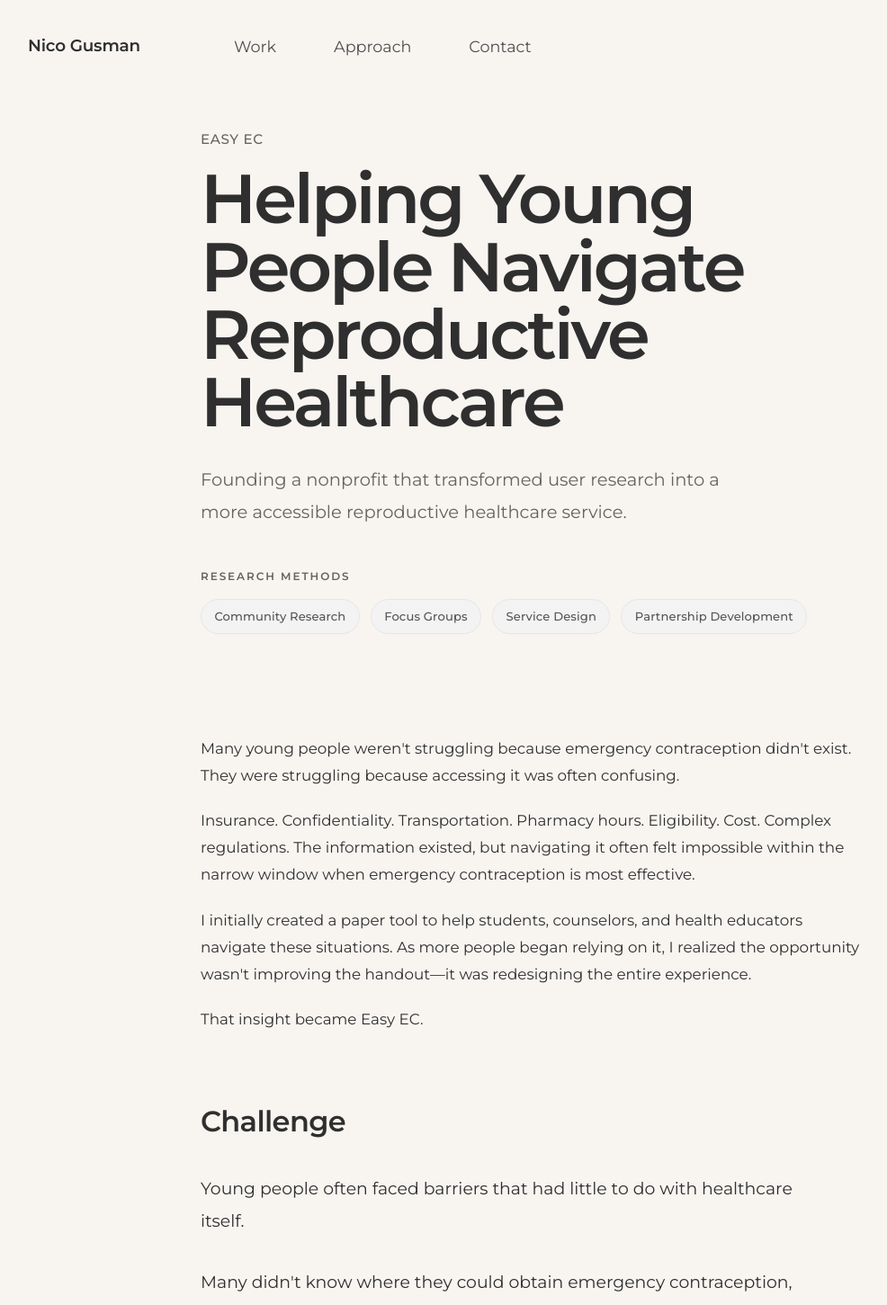
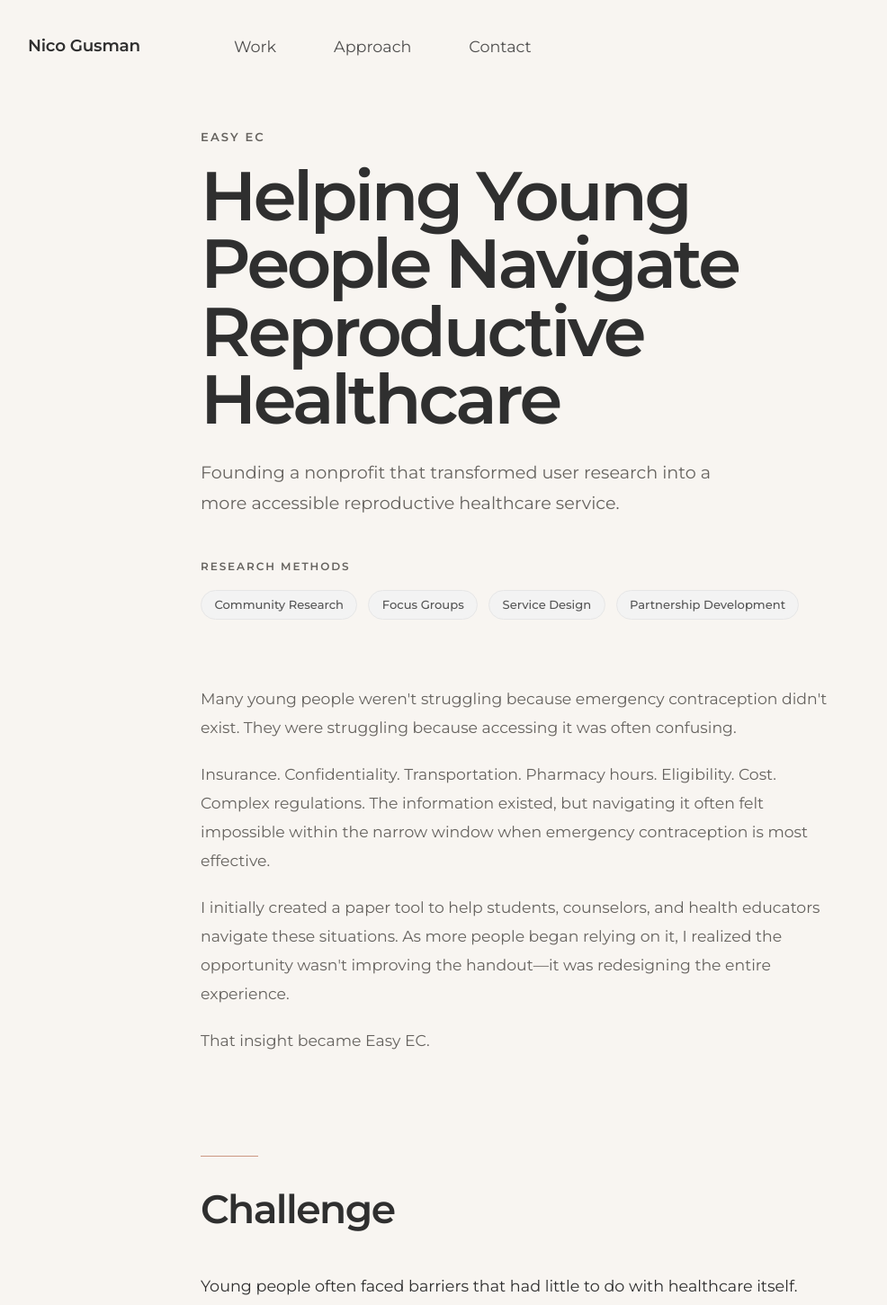
Before and after one commit to nicolegusman/personal-site, a Next.js app: page /work/easy-ec in a window 1280 px wide. Shown: the top 1451 px of the page at 90% size, without its empty margins (49-1035 px from the left). Built offline with nearby package versions, Linux system fonts and the light colour scheme.

Commit message:
Redesign Meta case study with editorial narrative and layout

```diff
--- a/app/work/[slug]/page.module.css
+++ b/app/work/[slug]/page.module.css
@@ -1,220 +1,5 @@
 .article {
-  max-width: 46rem;
-}
-
-.hero {
-  margin-bottom: 7rem;
-}
-
-.content {
-  max-width: 46rem;
-  margin: 0 auto;
-}
-
-.eyebrow {
-  margin-bottom: 1rem;
-
-  color: var(--text-muted);
-
-  font-size: 0.95rem;
-  font-weight: 500;
-
-  letter-spacing: 0.04em;
-  text-transform: uppercase;
-}
-
-.title {
-  display: block;
-
-  width: 13ch;
-
-  font-size: clamp(3rem, 6vw, 4.8rem);
-
-  line-height: 0.98;
-
-  font-weight: 600;
-
-  letter-spacing: -0.04em;
-
-  margin: 0 0 2rem;
-}
-
-.subtitle {
-  max-width: 38rem;
-
-  font-size: 1.22rem;
-
-  color: var(--text-muted);
-
-  line-height: 1.8;
-
-  margin: 0;
-}
-
-.introduction {
-  max-width: 46rem;
-
-  margin: 2.5rem auto 5rem;
-
-  display: grid;
-  gap: 1.25rem;
-
-  font-size: 1.05rem;
-  line-height: 1.8;
-
-  color: var(--color-text-secondary);
-}
-
-.introduction p {
-  margin: 0;
-}
-
-.section {
-  margin-top: 8rem;
-}
-
-.section:first-of-type {
-  margin-top: 7rem;
-}
-
-.sectionTitle {
-  position: relative;
-
-  padding-top: 2.5rem;
-
-  margin: 0 0 2.5rem;
-
-  font-size: 2rem;
-
-  font-weight: 600;
-
-  line-height: 1.15;
-
-  letter-spacing: -0.02em;
-}
-
-.sectionTitle::before {
-  content: "";
-
-  position: absolute;
-
-  left: 0;
-  top: 0;
-
-  width: 4rem;
-  height: 1px;
-
-  background: var(--border);
-}
-
-.body {
-  max-width: 46rem;
-}
-
-.body p {
-  margin: 0 0 2rem;
-
-  font-size: 1.14rem;
-
-  line-height: 1.95;
-}
-
-.body p:last-child {
-  margin-bottom: 0;
-}
-
-.body em {
-  font-style: italic;
-}
-
-.body strong {
-  font-weight: 600;
-}
-
-.heroInner {
-  max-width: 46rem;
-}
-
-.methodsLabel {
-  margin-top: 2.75rem;
-  margin-bottom: 1rem;
-
-  font-size: 0.75rem;
-  font-weight: 600;
-
-  letter-spacing: 0.16em;
-  text-transform: uppercase;
-
-  color: var(--text-muted);
-}
-
-.methods {
-  display: flex;
-  flex-wrap: wrap;
-  gap: 0.75rem;
-}
-
-.method {
-  display: inline-flex;
-  align-items: center;
-
-  padding: 0.45rem 0.9rem;
-
-  background: #f3f3f3;
-
-  border: 1px solid #e6e6e6;
-
-  border-radius: 999px;
-
-  color: #555;
-
-  font-size: 0.82rem;
-  font-weight: 500;
-
-  letter-spacing: 0.01em;
-
-  white-space: nowrap;
-}
-
-.methodsLabel {
-  margin-top: 2.75rem;
-  margin-bottom: 1rem;
-
-  font-size: 0.75rem;
-  font-weight: 600;
-
-  letter-spacing: 0.16em;
-  text-transform: uppercase;
-
-  color: var(--text-muted);
-}
-
-.methods {
-  display: flex;
-  flex-wrap: wrap;
-  gap: 0.75rem;
-}
-
-.method {
-  display: inline-flex;
-  align-items: center;
-
-  padding: 0.45rem 0.9rem;
-
-  background: #f3f3f3;
-
-  border: 1px solid #e6e6e6;
-
-  border-radius: 999px;
-
-  color: #555;
-
-  font-size: 0.82rem;
-  font-weight: 500;
-
-  letter-spacing: 0.01em;
-
-  white-space: nowrap;
+  width: 100%;
 }
 
 .heroInner {
@@ -223,17 +8,64 @@
   margin: 0 auto;
 }
 
+.hero {
+  margin-bottom: 4.5rem;
+}
+
+.eyebrow {
+  margin: 0 0 1rem;
+
+  color: var(--text-muted);
+
+  font-size: 0.82rem;
+  font-weight: 600;
+
+  letter-spacing: 0.16em;
+  text-transform: uppercase;
+}
+
+.title {
+  max-width: 15ch;
+
+  margin: 0 0 1.75rem;
+
+  font-size: clamp(3rem, 6vw, 4.8rem);
+  font-weight: 600;
+
+  line-height: 0.98;
+
+  letter-spacing: -0.045em;
+
+  text-wrap: balance;
+}
+
+.subtitle {
+  max-width: 38rem;
+
+  margin: 0;
+
+  color: var(--text-muted);
+
+  font-size: 1.2rem;
+  font-weight: 400;
+
+  line-height: 1.75;
+}
+
+.methodsSection {
+  margin-top: 2.75rem;
+}
+
 .methodsLabel {
-  margin-top: 2.75rem;
-  margin-bottom: 1rem;
+  margin: 0 0 1rem;
+
+  color: var(--text-muted);
 
   font-size: 0.75rem;
   font-weight: 600;
 
   letter-spacing: 0.16em;
   text-transform: uppercase;
-
-  color: var(--text-muted);
 }
 
 .methods {
@@ -249,15 +81,77 @@
 
   padding: 0.45rem 0.9rem;
 
+  border: 1px solid #e6e6e6;
   border-radius: 999px;
 
   background: #f3f3f3;
-  border: 1px solid #e6e6e6;
 
   color: #555;
 
   font-size: 0.82rem;
   font-weight: 500;
 
+  line-height: 1.3;
+
   white-space: nowrap;
 }
+
+.introduction {
+  display: grid;
+
+  max-width: 44rem;
+
+  margin: 0 0 7rem;
+
+  gap: 1.25rem;
+
+  color: var(--text-muted);
+
+  font-size: 1.08rem;
+
+  line-height: 1.85;
+}
+
+.introduction p {
+  margin: 0;
+}
+
+.introduction strong {
+  color: var(--text);
+
+  font-weight: 550;
+}
+
+.content {
+  max-width: 46rem;
+
+  margin: 0 auto;
+}
+
+@media (max-width: 700px) {
+  .hero {
+    margin-bottom: 3.5rem;
+  }
+
+  .title {
+    max-width: none;
+
+    font-size: clamp(2.75rem, 13vw, 4rem);
+  }
+
+  .subtitle {
+    font-size: 1.1rem;
+  }
+
+  .introduction {
+    margin-bottom: 5.5rem;
+  }
+
+  .methods {
+    gap: 0.6rem;
+  }
+
+  .method {
+    font-size: 0.76rem;
+  }
+}
--- a/app/work/[slug]/page.tsx
+++ b/app/work/[slug]/page.tsx
@@ -23,10 +23,8 @@
 
   return (
     <PageContainer>
-      <article>
-
+      <article className={styles.article}>
         <div className={styles.heroInner}>
-
           <header className={styles.hero}>
             <p className={styles.eyebrow}>
               {project.organization}
@@ -41,7 +39,7 @@
             </p>
 
             {project.methods && (
-              <>
+              <div className={styles.methodsSection}>
                 <p className={styles.methodsLabel}>
                   Research Methods
                 </p>
@@ -56,7 +54,7 @@
                     </span>
                   ))}
                 </div>
-              </>
+              </div>
             )}
           </header>
 
@@ -65,7 +63,6 @@
               {project.introduction}
             </div>
           )}
-
         </div>
 
         <main className={styles.content}>
@@ -78,7 +75,6 @@
             />
           ))}
         </main>
-
       </article>
     </PageContainer>
   );
--- a/components/Section/Section.module.css
+++ b/components/Section/Section.module.css
@@ -1,15 +1,50 @@
 .section {
-  margin-bottom: 8rem;
+  margin-bottom: 9rem;
+}
+
+.section:last-child {
+  margin-bottom: 3rem;
+}
+
+.header {
+  position: relative;
+
+  max-width: 42rem;
+
+  margin-bottom: 2.75rem;
+
+  padding-top: 2.25rem;
+}
+
+.header::before {
+  content: "";
+
+  position: absolute;
+
+  top: 0;
+  left: 0;
+
+  width: 4rem;
+  height: 1px;
+
+  background: var(--accent);
+
+  opacity: 0.7;
 }
 
 .title {
-  font-size: 2rem;
+  max-width: 18ch;
+
+  margin: 0;
+
+  font-size: clamp(2rem, 4vw, 2.75rem);
   font-weight: 600;
-  line-height: 1.1;
 
-  letter-spacing: -0.02em;
+  line-height: 1.08;
 
-  margin: 0 0 2.5rem;
+  letter-spacing: -0.035em;
+
+  text-wrap: balance;
 }
 
 .body {
@@ -17,9 +52,12 @@
 }
 
 .body p {
-  margin: 0 0 2rem;
+  margin: 0 0 1.75rem;
 
-  font-size: 1.18rem;
+  color: var(--text);
+
+  font-size: 1.1rem;
+
   line-height: 1.9;
 }
 
@@ -27,10 +65,73 @@
   margin-bottom: 0;
 }
 
+.body strong {
+  font-weight: 600;
+}
+
 .body em {
   font-style: italic;
 }
 
-.body strong {
-  font-weight: 600;
+/* Editorial pull quote */
+
+.body blockquote {
+  width: min(48rem, calc(100vw - 4rem));
+
+  margin: 5rem 0 5rem 50%;
+  padding: 0 0 0 2rem;
+
+  transform: translateX(-50%);
+
+  border-left: 3px solid var(--accent);
+
+  color: var(--text);
+
+  font-size: clamp(1.75rem, 3.5vw, 2.6rem);
+  font-weight: 500;
+
+  line-height: 1.3;
+
+  letter-spacing: -0.03em;
+
+  text-wrap: balance;
 }
+
+.body blockquote p {
+  margin: 0;
+
+  font: inherit;
+
+  line-height: inherit;
+}
+
+@media (max-width: 700px) {
+  .section {
+    margin-bottom: 6.5rem;
+  }
+
+  .header {
+    margin-bottom: 2.25rem;
+  }
+
+  .title {
+    max-width: none;
+  }
+
+  .body p {
+    font-size: 1.04rem;
+
+    line-height: 1.8;
+  }
+
+  .body blockquote {
+    width: 100%;
+
+    margin: 3.75rem 0;
+    padding-left: 1.25rem;
+
+    transform: none;
+
+    font-size: clamp(1.55rem, 8vw, 2.1rem);
+  }
+}
--- a/components/Section/Section.tsx
+++ b/components/Section/Section.tsx
@@ -20,9 +20,11 @@
 }: SectionProps) {
   return (
     <section className={styles.section}>
-      <h2 className={styles.title}>
-        {title}
-      </h2>
+      <header className={styles.header}>
+        <h2 className={styles.title}>
+          {title}
+        </h2>
+      </header>
 
       {figure && (
         <Figure
--- a/content/home.ts
+++ b/content/home.ts
@@ -1,6 +1,7 @@
 export const home = {
   headline:
   "Helping organizations understand people, so they can make better decisions",
+
   subtitle:
     "Research-driven strategy • Product & service design",
 
--- a/content/projects/meta.tsx
+++ b/content/projects/meta.tsx
@@ -9,7 +9,8 @@
     "In-depth Interviews",
     "Diary Studies",
     "Concept Testing",
-    "Thematic Analysis",
+    "Content Analysis",
+    "Literature Reviews",
   ],
 
   impact:
@@ -18,20 +19,27 @@
   title: "Helping Organizations Understand Social Connection",
 
   subtitle:
-    "Conducting qualitative research that informed product strategy across experiences used by billions of people.",
+    "Qualitative research that helped product teams understand the people behind the metrics.",
+
   introduction: (
     <>
       <p>
         Over several years at Meta, I partnered with cross-functional teams
-      across multiple research initiatives exploring how people form,
-      maintain, and experience meaningful relationships through technology.
+        exploring a deceptively simple question:
       </p>
 
       <p>
-      Because the work spans multiple products and remains confidential,
-      this case study focuses on my approach, decision-making, and research
-      philosophy rather than specific product features or proprietary
-      findings.
+        <strong>
+          What helps people build and maintain meaningful relationships through
+          technology?
+        </strong>
+      </p>
+
+      <p>
+        Because this work spans multiple products and remains confidential,
+        this case study focuses on my research process, decision-making, and
+        the ways qualitative insight informed product strategy rather than
+        specific product features.
       </p>
     </>
   ),
@@ -45,175 +53,103 @@
       body: (
         <>
           <p>
-            <em>
-              How do you design products that help billions of people build and
-              maintain meaningful relationships?
-            </em>
+            Designing products for billions of people means understanding far
+            more than behavior. It requires understanding the motivations,
+            constraints, and relationships behind it.
           </p>
 
           <p>
-            At Meta, I partnered with product teams to better understand the
-            human needs and behaviors behind social connection.
-          </p>
-
-          <p>
-            Data science could tell us <strong>what</strong> people were doing.
-            My work was to uncover <strong>why</strong> they were doing it—and
-            translate those insights into product strategy across multiple
-            experiences.
+            While product metrics could reveal <strong>what</strong> people
+            were doing, my role was to uncover <strong>why</strong> they were
+            doing it and translate those insights into decisions teams could
+            act on.
           </p>
         </>
       ),
     },
 
     {
-  title: "Beyond the Metrics",
+      title: "Understanding People",
 
       body: (
         <>
           <p>
-        Product metrics could identify patterns in behavior, but they
-        couldn't explain the motivations, barriers, and moments of
-        hesitation behind them.
+            Across multiple research initiatives, I partnered with product
+            managers, designers, and data scientists to understand how people
+            experienced connection across Meta&apos;s products.
+          </p>
+
+          <blockquote>
+            Metrics could tell us what people did. Research helped us
+            understand why it mattered.
+          </blockquote>
+
+          <p>
+            Rather than validating existing ideas, we used research to uncover
+            unmet needs, challenge assumptions, and identify broader patterns
+            that quantitative data alone couldn&apos;t explain.
           </p>
 
           <p>
-        My role was to bring those human factors into focus.
-      </p>
-
-      <p>
-        Across multiple research initiatives, I partnered with product
-        managers, designers, and data scientists to understand how people
-        actually experienced connection across Meta's products.
-      </p>
-
-      <p>
-        Rather than using research to validate ideas, we used it
-        to uncover unmet needs, challenge assumptions, and better
-        understand the motivations behind people's decisions.
-      </p>
-
-      <p>
-        Each initiative answered a different question, but together they
-        revealed broader patterns in how people experienced connection
-        across Meta's ecosystem.
-      </p>
-
-      <p>
-        Taken together, those studies revealed a broader picture of how
-        people formed, maintained, and sometimes struggled to maintain
-        meaningful relationships through technology.
+            Individually, each study answered a different question. Together,
+            they revealed a richer picture of how people formed, maintained,
+            and sometimes struggled to maintain meaningful relationships
+            through technology.
           </p>
         </>
       ),
     },
 
     {
-  title: "From Insight to Strategy",
-
-  figure: {
-    image: "/projects/meta/board-game-box.jpg",
-    alt: "Custom, evidence-based board game",
-    caption:
-      "One of several stakeholder learning tools created to communicate research insights and strengthen research adoption.",
-  },
+      title: "Helping Teams Decide",
 
       body: (
         <>
           <p>
-        Throughout these projects, I worked closely with product managers,
-        designers, and data scientists to synthesize qualitative insights into
-        clear strategic recommendations.
+            My work extended beyond conducting research. I partnered closely
+            with product teams to synthesize qualitative findings into clear,
+            actionable recommendations.
           </p>
 
           <p>
-        Going beyond delivering reports, I facilitated conversations that
-        helped teams align around the underlying human needs behind product
-        decisions.
+            Sometimes that meant reports. Other times it meant workshops,
+            facilitated conversations, or interactive learning tools that
+            helped stakeholders internalize the research and build shared
+            understanding.
           </p>
 
           <p>
-        Those conversations influenced how teams prioritized opportunities,
-        framed future research, and evaluated product directions.
-      </p>
-
-      <p>
-        While the specific products and outcomes remain confidential, the
-        research consistently helped teams move beyond behavioral metrics to
-        make decisions grounded in a deeper understanding of people's
-        motivations, contexts, and lived experiences.
+            While the products themselves remain confidential, the outcome was
+            consistent: decisions grounded in a deeper understanding of
+            people&apos;s motivations, contexts, and lived experiences rather
+            than behavior alone.
           </p>
         </>
       ),
     },
 
     {
-      title: "Guiding Decisions",
+      title: "What Stayed With Me",
 
       body: (
         <>
           <p>
-            While the specific products and business outcomes remain
-            confidential, the value of this work extended beyond any single
-            research study.
+            Working at Meta changed what I value most as a researcher.
           </p>
 
           <p>
-            By uncovering the motivations behind people's behaviors, the
-            research helped product teams make decisions with greater confidence
-            and a more nuanced understanding of the people they were designing
-            for.
+            I became less interested in producing insightful reports alone and
+            more interested in helping teams understand those insights well
+            enough to make thoughtful decisions.
           </p>
 
           <p>
-            Across multiple initiatives, these insights informed product
-            strategy, influenced future research directions, and contributed to
-            a growing body of knowledge that teams could continue building on as
-            products evolved.
+            Since then, I&apos;ve tried to make every study easier to
+            understand, easier to remember, and easier to act on. That is when
+            research has the greatest chance of shaping what happens next.
           </p>
         </>
       ),
-    },
-
-    {
-      title: "What This Changed for Me",
-
-      body: (
-        <>
-          <p>
-            Long after individual studies concluded, one lesson continued to shape
-            how I approach research today.
-          </p>
-
-          <p>
-            Product teams work under real constraints. Time is limited. Resources
-            are finite. Trust is difficult to earn and surprisingly easy to lose.
-            Every decision carries an opportunity cost—and for products that reach
-            millions or billions of people, those decisions can have consequences
-            far beyond what any team initially intended.
-          </p>
-
-          <p>
-            I've come to believe that qualitative research isn't valuable because it
-            removes uncertainty. It doesn't. But it can reduce the risk of solving
-            the wrong problem—or solving the right problem for the wrong reasons.
-          </p>
-
-          <p>
-            This work reinforced my belief that it's worth slowing down to understand
-            why before asking a product team to commit time, resources, and trust to
-            building something new. Research doesn't remove risk, but it helps ensure
-            we're solving the right problem for the people we're trying to serve.
-          </p>
-
-          <p>
-            Good research isn't about removing uncertainty. It's about giving teams
-            enough understanding to make thoughtful decisions before committing
-            time, resources, and trust.
-          </p>
-        </>
-      ),
-
     },
   ],
 };
--- a/content/work.ts
+++ b/content/work.ts
@@ -32,7 +32,7 @@
 
       role: "User Experience Researcher",
 
-      title: "Helping Organizations Understand Social Connection",
+      title: "Helping A Large Organization Understand Social Connection",
 
       subtitle:
       "Conducting qualitative research that informed product strategy across experiences used by billions of people.",
```
Also changed, not shown: components/Figure.module.css (+41 -8 lines), components/Figure.tsx (+10 -7 lines). Lines whose indentation alone changed are shown as unchanged.
